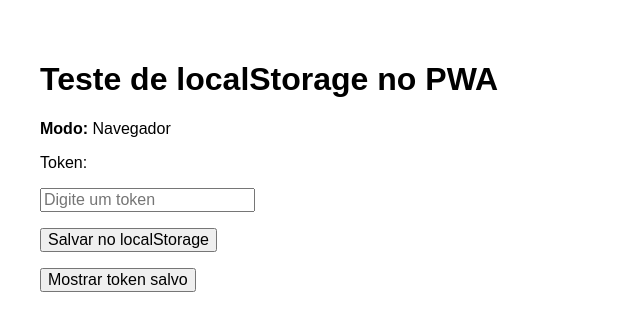
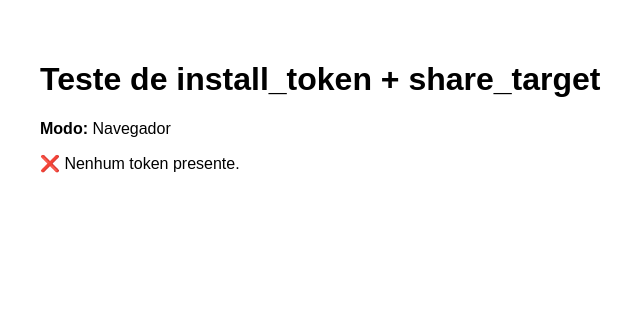
Before and after one commit to RodrigoQuintas/storage-pwa, a plain HTML site: page index.html in a window 1280 px wide. Shown: the whole page, without its empty margins (0-640 px from the left). Drawn offline with Linux system fonts and the light colour scheme.

Commit message:
feat: initial PWA storage test

```diff
--- a/index.html
+++ b/index.html
@@ -3,46 +3,50 @@
 <head>
   <meta charset="UTF-8" />
   <meta name="viewport" content="width=device-width, initial-scale=1.0" />
-  <title>PWA Storage Test</title>
+  <title>PWA com install_token e share_target</title>
   <link rel="manifest" href="manifest.json" />
   <meta name="theme-color" content="#ffffff" />
   <style>
     body { font-family: sans-serif; padding: 2rem; }
-    input, button { font-size: 1rem; margin-top: 1rem; display: block; }
+    .hint { background: #f0f0f0; padding: 1rem; margin-top: 1rem; }
   </style>
 </head>
 <body>
-  <h1>Teste de localStorage no PWA</h1>
+  <h1>Teste de install_token + share_target</h1>
   <p><strong>Modo:</strong> <span id="mode"></span></p>
-
-  <label for="token">Token:</label>
-  <input type="text" id="token" placeholder="Digite um token" />
-  <button onclick="salvarToken()">Salvar no localStorage</button>
-  <button onclick="mostrarToken()">Mostrar token salvo</button>
-  <p id="resultado"></p>
+  <p id="status"></p>
+  <div class="hint" id="hint" style="display: none;">
+    🔁 Token salvo! Agora adicione o app à tela inicial para continuar logado automaticamente.
+  </div>
 
   <script>
-    // Detecta se está rodando como PWA
-    const isStandalone = window.matchMedia('(display-mode: standalone)').matches ||
-                         window.navigator.standalone === true;
-    document.getElementById('mode').textContent = isStandalone ? 'PWA' : 'Navegador';
+    const isStandalone = window.matchMedia('(display-mode: standalone)').matches || window.navigator.standalone === true;
+    document.getElementById('mode').innerText = isStandalone ? 'PWA (standalone)' : 'Navegador';
 
-    function salvarToken() {
-      const token = document.getElementById('token').value;
-      localStorage.setItem('user_token', token);
-      document.getElementById('resultado').textContent = '✅ Token salvo com sucesso.';
-    }
+    const params = new URLSearchParams(window.location.search);
+    const installToken = params.get('install_token');
+    const sharedText = params.get('text');
 
-    function mostrarToken() {
-      const token = localStorage.getItem('user_token');
-      if (token) {
-        document.getElementById('resultado').textContent = `🧠 Token armazenado: ${token}`;
+    const status = document.getElementById('status');
+    const hint = document.getElementById('hint');
+
+    if (installToken) {
+      localStorage.setItem('install_token', installToken);
+      status.innerText = `🔐 install_token salvo: ${installToken}`;
+      if (!isStandalone) {
+        hint.style.display = 'block';
+      }
+    } else if (sharedText) {
+      status.innerText = `📩 Texto compartilhado recebido: ${sharedText}`;
+    } else {
+      const savedToken = localStorage.getItem('install_token');
+      if (savedToken) {
+        status.innerText = `✅ install_token recuperado do localStorage: ${savedToken}`;
       } else {
-        document.getElementById('resultado').textContent = '❌ Nenhum token encontrado.';
+        status.innerText = '❌ Nenhum token presente.';
       }
     }
 
-    // Register Service Worker
     if ('serviceWorker' in navigator) {
       navigator.serviceWorker.register('service-worker.js');
     }
```
Also changed, not shown: manifest.json.
